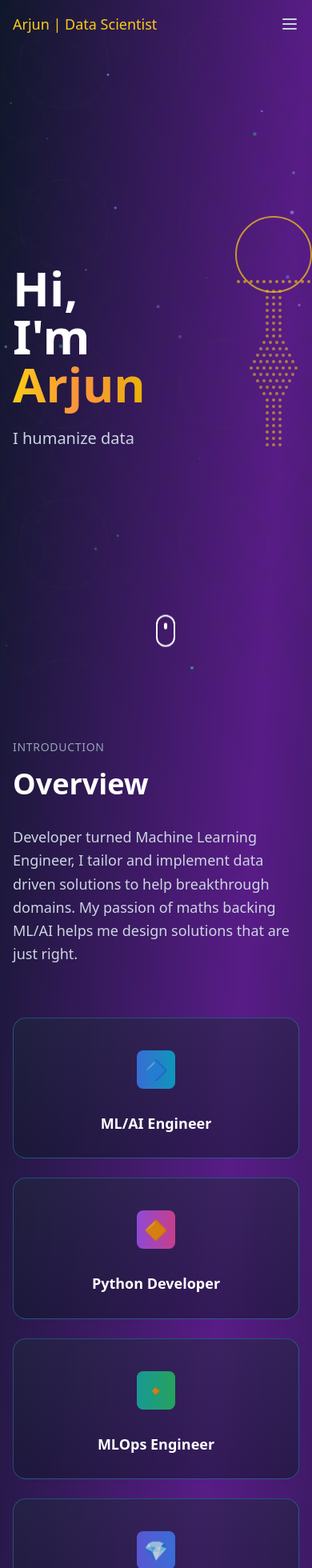
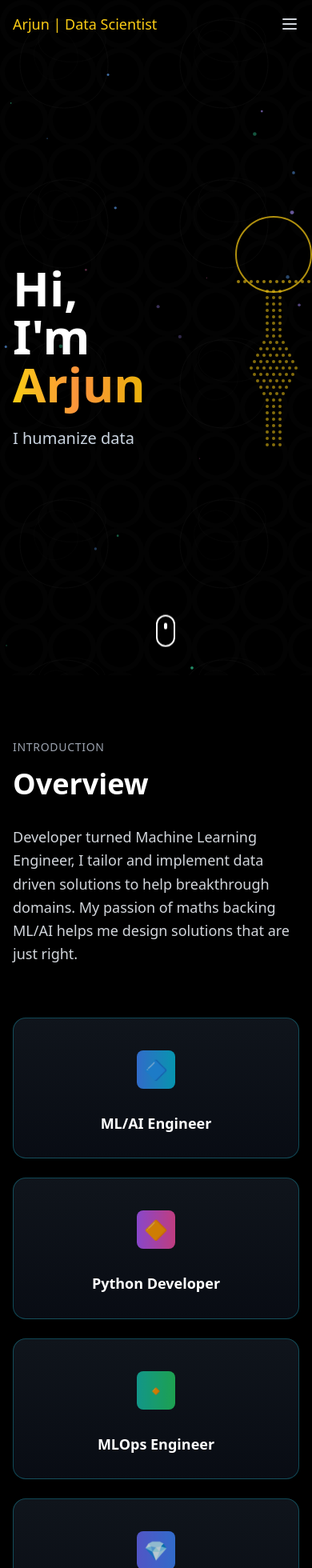
Before and after one commit to hamzanaeem10/bloom-canvas-portfolio, a React (Vite) app: page / in a window 390 px wide. Shown: the top 1960 px of the page at 80% size. Built offline with nearby package versions, Linux system fonts and the light colour scheme.

Commit message:
Fix: Apply black theme
Update the theme to match the reference images, ensuring a black background.

```diff
--- a/src/components/About.tsx
+++ b/src/components/About.tsx
@@ -26,15 +26,15 @@ const About = () => {
   ];
 
   return (
-    <section id="about" className="py-20 px-4">
+    <section id="about" className="py-20 px-4 bg-black">
       <div className="max-w-6xl mx-auto">
         <div className="mb-16">
-          <p className="text-sm text-slate-400 mb-4 uppercase tracking-wider">INTRODUCTION</p>
+          <p className="text-sm text-gray-400 mb-4 uppercase tracking-wider">INTRODUCTION</p>
           <h2 className="text-4xl md:text-5xl font-bold mb-8 text-white">
             Overview
           </h2>
           <div className="max-w-4xl">
-            <p className="text-lg text-slate-300 leading-relaxed">
+            <p className="text-lg text-gray-300 leading-relaxed">
               Developer turned Machine Learning Engineer, I tailor and implement data driven solutions
               to help breakthrough domains. My passion of maths backing ML/AI helps me design
               solutions that are just right.
@@ -46,7 +46,7 @@ const About = () => {
           {skills.map((skill, index) => (
             <div
               key={skill.title}
-              className="group p-8 bg-gradient-to-b from-slate-800/50 to-slate-900/50 backdrop-blur-sm rounded-2xl border border-cyan-400/30 hover:border-cyan-400/60 transition-all duration-300 hover:transform hover:scale-105 text-center"
+              className="group p-8 bg-gradient-to-b from-gray-800/50 to-gray-900/50 backdrop-blur-sm rounded-2xl border border-cyan-400/30 hover:border-cyan-400/60 transition-all duration-300 hover:transform hover:scale-105 text-center"
               style={{ animationDelay: `${index * 0.1}s` }}
             >
               <div className="mb-6">
--- a/src/components/Contact.tsx
+++ b/src/components/Contact.tsx
@@ -38,12 +38,12 @@ const Contact = () => {
   ];
 
   return (
-    <section id="contact" className="py-20 px-4">
+    <section id="contact" className="py-20 px-4 bg-black">
       <div className="max-w-6xl mx-auto">
         <div className="flex lg:flex-row flex-col gap-12">
           {/* Left side - Contact Form */}
           <div className="lg:w-1/2">
-            <div className="bg-gradient-to-b from-slate-800/40 to-slate-900/60 backdrop-blur-sm rounded-2xl p-8 border border-slate-700/30">
+            <div className="bg-gradient-to-b from-gray-800/40 to-gray-900/60 backdrop-blur-sm rounded-2xl p-8 border border-gray-700/30">
               <form onSubmit={handleSubmit} className="space-y-6">
                 <div>
                   <label className="block text-white text-lg font-medium mb-4">Your Name</label>
@@ -53,7 +53,7 @@ const Contact = () => {
                     value={formData.name}
                     onChange={handleInputChange}
                     required
-                    className="w-full bg-transparent border-b border-slate-600 text-slate-300 placeholder-slate-500 py-3 focus:outline-none focus:border-cyan-400 transition-colors"
+                    className="w-full bg-transparent border-b border-gray-600 text-gray-300 placeholder-gray-500 py-3 focus:outline-none focus:border-cyan-400 transition-colors"
                     placeholder="What's your name?"
                   />
                 </div>
@@ -66,7 +66,7 @@ const Contact = () => {
                     value={formData.email}
                     onChange={handleInputChange}
                     required
-                    className="w-full bg-transparent border-b border-slate-600 text-slate-300 placeholder-slate-500 py-3 focus:outline-none focus:border-cyan-400 transition-colors"
+                    className="w-full bg-transparent border-b border-gray-600 text-gray-300 placeholder-gray-500 py-3 focus:outline-none focus:border-cyan-400 transition-colors"
                     placeholder="What's your email?"
                   />
                 </div>
@@ -79,7 +79,7 @@ const Contact = () => {
                     onChange={handleInputChange}
                     required
                     rows={6}
-                    className="w-full bg-transparent border-b border-slate-600 text-slate-300 placeholder-slate-500 py-3 focus:outline-none focus:border-cyan-400 transition-colors resize-none"
+                    className="w-full bg-transparent border-b border-gray-600 text-gray-300 placeholder-gray-500 py-3 focus:outline-none focus:border-cyan-400 transition-colors resize-none"
                     placeholder="What do you want to say?"
                   />
                 </div>
--- a/src/components/Navigation.tsx
+++ b/src/components/Navigation.tsx
@@ -25,7 +25,7 @@ const Navigation = () => {
     <nav
       className={`fixed top-0 w-full z-50 transition-all duration-300 ${
         isScrolled
-          ? 'bg-slate-900/90 backdrop-blur-md border-b border-slate-700/50'
+          ? 'bg-black/90 backdrop-blur-md border-b border-gray-800/50'
           : 'bg-transparent'
       }`}
     >
@@ -41,7 +41,7 @@ const Navigation = () => {
               <a
                 key={item.name}
                 href={item.href}
-                className="text-slate-300 hover:text-white transition-colors duration-300 relative group"
+                className="text-gray-300 hover:text-white transition-colors duration-300 relative group"
               >
                 {item.name}
                 <span className="absolute -bottom-1 left-0 w-0 h-0.5 bg-gradient-to-r from-yellow-400 to-orange-400 transition-all duration-300 group-hover:w-full"></span>
@@ -51,7 +51,7 @@ const Navigation = () => {
 
           {/* Mobile Menu Button */}
           <button
-            className="md:hidden text-slate-300 hover:text-white transition-colors"
+            className="md:hidden text-gray-300 hover:text-white transition-colors"
             onClick={() => setIsMobileMenuOpen(!isMobileMenuOpen)}
           >
             {isMobileMenuOpen ? <X size={24} /> : <Menu size={24} />}
@@ -60,12 +60,12 @@ const Navigation = () => {
 
         {/* Mobile Navigation */}
         {isMobileMenuOpen && (
-          <div className="md:hidden bg-slate-900/95 backdrop-blur-md rounded-lg mb-4 p-4">
+          <div className="md:hidden bg-black/95 backdrop-blur-md rounded-lg mb-4 p-4">
             {navItems.map((item) => (
               <a
                 key={item.name}
                 href={item.href}
-                className="block py-2 text-slate-300 hover:text-white transition-colors duration-300"
+                className="block py-2 text-gray-300 hover:text-white transition-colors duration-300"
                 onClick={() => setIsMobileMenuOpen(false)}
               >
                 {item.name}
--- a/src/components/Projects.tsx
+++ b/src/components/Projects.tsx
@@ -27,15 +27,15 @@ const Projects = () => {
   ];
 
   return (
-    <section id="work" className="py-20 px-4">
+    <section id="work" className="py-20 px-4 bg-black">
       <div className="max-w-6xl mx-auto">
         <div className="mb-16">
-          <p className="text-sm text-slate-400 mb-4 uppercase tracking-wider">MY WORK</p>
+          <p className="text-sm text-gray-400 mb-4 uppercase tracking-wider">MY WORK</p>
           <h2 className="text-4xl md:text-6xl font-bold mb-8 text-white">
             Projects.
           </h2>
           <div className="max-w-4xl">
-            <p className="text-lg text-slate-300 leading-relaxed">
+            <p className="text-lg text-gray-300 leading-relaxed">
               Working with organizations, I have been implementing data driven solution across various
               domains. From providing meaningful insights with predictive analytics to implementing
               Machine and Deep learning models, I have been supporting ventures on all fronts. Here
@@ -48,7 +48,7 @@ const Projects = () => {
           {projects.map((project, index) => (
             <div
               key={project.title}
-              className="group bg-gradient-to-b from-slate-800/40 to-slate-900/60 backdrop-blur-sm rounded-2xl overflow-hidden border border-slate-700/30 hover:border-slate-600/50 transition-all duration-300 hover:transform hover:scale-[1.02]"
+              className="group bg-gradient-to-b from-gray-800/40 to-gray-900/60 backdrop-blur-sm rounded-2xl overflow-hidden border border-gray-700/30 hover:border-gray-600/50 transition-all duration-300 hover:transform hover:scale-[1.02]"
               style={{ animationDelay: `${index * 0.1}s` }}
             >
               <div className="relative overflow-hidden h-48">
@@ -62,7 +62,7 @@ const Projects = () => {
                     <div className="w-3 h-3 border border-white rounded-full"></div>
                   </div>
                 </div>
-                <div className="absolute inset-0 bg-gradient-to-t from-slate-900/80 to-transparent opacity-60"></div>
+                <div className="absolute inset-0 bg-gradient-to-t from-black/80 to-transparent opacity-60"></div>
               </div>
 
               <div className="p-6">
@@ -70,7 +70,7 @@ const Projects = () => {
                   {project.title}
                 </h3>
                 <p className="text-sm text-cyan-400 mb-4">{project.category}</p>
-                <p className="text-slate-300 mb-6 leading-relaxed text-sm">
+                <p className="text-gray-300 mb-6 leading-relaxed text-sm">
                   {project.description}
                 </p>
 
--- a/src/pages/Index.tsx
+++ b/src/pages/Index.tsx
@@ -29,7 +29,7 @@ const Index = () => {
   }, []);
 
   return (
-    <div className="min-h-screen bg-gradient-to-br from-slate-900 via-purple-900 to-slate-900 text-white relative overflow-x-hidden">
+    <div className="min-h-screen bg-black text-white relative overflow-x-hidden">
       <ParticleBackground />
       <Navigation />
       <main>
```
